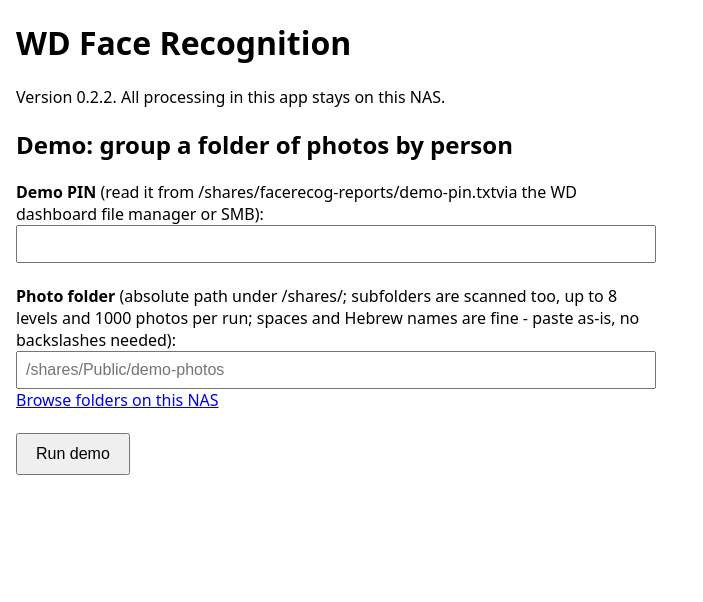
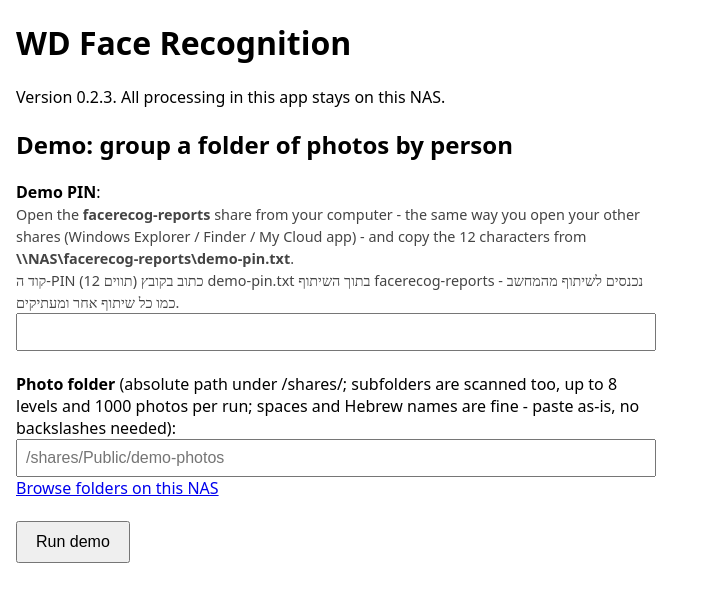
Before and after one commit to reihlinstinct/wd-face-recognition, a PHP site: page / in a window 1280 px wide. Shown: the top 602 px of the page, without its empty margins (0-703 px from the left). Run offline with PHP 8.4, Linux system fonts and the light colour scheme.

Commit message:
Demo page: async runs with live progress, ETA, cancel + PIN discovery hint (closes #32, closes #33)
#33: Run demo no longer blocks on a 10-25 min synchronous POST. The POST
validates PIN+CSRF+folder, spawns wdf_demo as a DETACHED background job
(/bin/sh -c positional-arg wrapper, Hebrew-path byte-safe like the sync
runner), and redirects (PRG). The job writes machine lines
(start=/pid=/exit=) around its output in run.log, so the run survives
closing the tab or losing the connection. The page re-renders live
progress every 5s (meta refresh, zero JS): progress bar with
processed/total, ETA from the measured rate, and a PIN-gated Cancel
(kill by recorded pid; the wrapper still settles the log with exit=).

#32: the PIN hint pointed at a 'WD dashboard file manager' that does not
exist on OS5. Now: concrete \\NAS\facerecog-reports\demo-pin.txt
example via Explorer/Finder/My Cloud app + a Hebrew hint line.

Version 0.2.2 -> 0.2.3 (apkg.rc, page, verify-apkg gate, wdf_demo
--version). Tests: status_test (parsing/ETA/cancel-settle), async_test
(real detached launch: immediate return, machine lines, non-zero exit,
Hebrew arg byte-exact), form_test extended (SMB hint, Hebrew line, old
dead-end wording gone); all wired into CI demo-scan-test.

```diff
--- a/apkg/web/index.php
+++ b/apkg/web/index.php
@@ -5,23 +5,26 @@
 // No SSH, no cloud: everything executes on this NAS, originals are untouched.
 //
 // Auth (demo-grade, until the M-wizard lands): the POST requires the
-// per-install demo PIN, readable only through the authenticated WD dashboard
-// or SMB (/shares/facerecog-reports/demo-pin.txt), plus a per-session CSRF
-// token. Runs are serialized with an exclusive lock.
+// per-install demo PIN, readable only through authenticated NAS access
+// (SMB / the My Cloud web or mobile app), plus a per-session CSRF token.
+//
+// Runs are ASYNC (issue #33): the POST spawns a detached background job and
+// redirects (PRG); the job keeps running when the browser disconnects, and
+// the page re-renders live progress from the job's log (meta refresh).
 session_start();
 require_once __DIR__ . '/paths.php';
 require_once __DIR__ . '/run.php';
 require_once __DIR__ . '/browse.php';
-$version = '0.2.2';
+require_once __DIR__ . '/status.php';
+$version = '0.2.3';
 $appDir = realpath(dirname(__DIR__));
 $demoBin = $appDir . '/bin/wdf_demo';
 $modelsDir = $appDir . '/models';
 $reportsDir = '/shares/facerecog-reports';
 $demoOut = $reportsDir . '/demo-out';
+$runLog = $demoOut . '/run.log';
 $pinFile = $reportsDir . '/demo-pin.txt';
-$lockFile = $reportsDir . '/.demo.lock';
 $msg = '';
-$log = '';
 
 // Folder browser (issue #26): read-only GET navigation under /shares.
 // "Use this folder" prefills the form; the POST still validates the path.
@@ -45,54 +48,63 @@ if (empty($_SESSION['csrf'])) {
 }
 $csrf = $_SESSION['csrf'];
 
+$status = wdf_demo_status($runLog);
+
 if ($_SERVER['REQUEST_METHOD'] === 'POST') {
     $token = (string)($_POST['csrf'] ?? '');
     $pin = trim((string)($_POST['pin'] ?? ''));
     $expectedPin = is_file($pinFile) ? trim((string)file_get_contents($pinFile)) : '';
-    $photos = trim((string)($_POST['photos_dir'] ?? ''));
+    $action = (string)($_POST['action'] ?? 'run');
 
     if (!hash_equals($csrf, $token)) {
         $msg = 'Form token mismatch - reload the page and try again.';
     } elseif ($expectedPin === '' || !hash_equals($expectedPin, $pin)) {
-        $msg = 'Wrong demo PIN. Read it from ' . $pinFile
-            . ' via the WD dashboard file manager or SMB.';
-    } elseif (($photosDir = wdf_normalize_photos_dir($photos)) === null) {
-        // Accepts shell-escaped spaces ("My\ Folder") and trailing slashes;
-        // guards (under /shares/, no "..") apply to the final resolved path.
-        $msg = 'Folder not found on this NAS: ' . htmlspecialchars($photos, ENT_QUOTES, 'UTF-8')
-            . ' - paste the path as shown in the file manager, spaces are fine, no backslashes needed.';
+        $msg = 'Wrong demo PIN. Read it from ' . $pinFile . ' over SMB or the My Cloud app.';
+    } elseif ($action === 'cancel') {
+        // Cancel is best-effort: kill the demo's PID; the wrapper still
+        // appends its exit line, so the page settles on "failed".
+        if ($status['state'] === 'running' && $status['pid'] !== null) {
+            exec('kill ' . (int)$status['pid'] . ' 2>/dev/null');
+        }
+        header('Location: ' . strtok($_SERVER['REQUEST_URI'], '?'), true, 303);
+        exit;
+    } elseif ($status['state'] === 'running') {
+        $msg = 'A demo run is already in progress - its progress is shown below.';
     } else {
-        if (!is_dir($reportsDir)) {
-            @mkdir($reportsDir, 0777, true);
-        }
-        $lock = fopen($lockFile, 'c');
-        if (!$lock || !flock($lock, LOCK_EX | LOCK_NB)) {
-            $msg = 'A demo run is already in progress - wait for it to finish.';
+        $photos = trim((string)($_POST['photos_dir'] ?? ''));
+        if (($photosDir = wdf_normalize_photos_dir($photos)) === null) {
+            // Accepts shell-escaped spaces ("My\ Folder") and trailing
+            // slashes; guards apply to the final resolved path.
+            $msg = 'Folder not found on this NAS: ' . htmlspecialchars($photos, ENT_QUOTES, 'UTF-8')
+                . ' - paste the path as shown in the file manager, spaces are fine, no backslashes needed.';
         } else {
-            // Fixed output path: previous demo output is replaced, never mixed.
-            exec('rm -rf ' . escapeshellarg($demoOut));
-            // No shell: argv array preserves non-ASCII (Hebrew) and spaced
-            // paths byte-for-byte under any LC_CTYPE (see run.php).
-            [$rc, $lines] = wdf_run_demo([$demoBin, $photosDir, $modelsDir, $demoOut, '2']);
-            flock($lock, LOCK_UN);
-            fclose($lock);
-            $log = htmlspecialchars(implode("\n", (array)$lines), ENT_QUOTES, 'UTF-8');
-            if ($rc === 0 && is_file($demoOut . '/index.html')) {
-                $msg = 'Demo finished. Open ' . $demoOut . '/index.html via the WD dashboard '
-                    . 'file manager or SMB - it shows your photos grouped by person.';
+            if (!is_dir($demoOut)) {
+                @mkdir($demoOut, 0777, true);
+            }
+            @unlink($runLog);
+            // Async launch (issue #33): detached background job, output to
+            // run.log; survives the browser disconnecting.
+            $ok = wdf_run_demo_async([$demoBin, $photosDir, $modelsDir, $demoOut, '2'], $runLog);
+            if (!$ok) {
+                $msg = 'Failed to start the demo job - nothing is running. Send this page back with the report.';
             } else {
-                $msg = 'Demo failed (exit ' . (int)$rc . '). Send the log below back with the report.';
+                header('Location: ' . strtok($_SERVER['REQUEST_URI'], '?'), true, 303);
+                exit;
             }
         }
     }
 }
 header('Content-Type: text/html; charset=utf-8');
+$eta = wdf_demo_eta($status, time());
 ?>
 <!doctype html>
 <html lang="en">
 <head>
 <meta charset="utf-8">
 <meta name="viewport" content="width=device-width, initial-scale=1">
+<?php if ($status['state'] === 'running'): ?>
+<meta http-equiv="refresh" content="5">
+<?php endif; ?>
 <title>WD Face Recognition</title>
 <style>
 body{font-family:system-ui;margin:16px;max-width:40em}
@@ -103,17 +115,55 @@ pre{background:#eee;padding:8px;overflow:auto;font-size:.85em}
 .browse{border:1px solid #ccc;border-radius:6px;padding:8px 12px;margin:12px 0}
 .msg{padding:10px;background:#e8f2e8;border-radius:6px}
 label{font-weight:600}
+progress{width:100%;height:1.4em}
+.runbox{border:1px solid #ccc;border-radius:6px;padding:10px 12px;margin:12px 0}
+.hint{font-size:.9em;color:#444}
 </style>
 </head>
 <body>
 <h1>WD Face Recognition</h1>
 <p>Version <?= htmlspecialchars($version, ENT_QUOTES, 'UTF-8') ?>.
 All processing in this app stays on this NAS.</p>
+
+<?php if ($status['state'] === 'running'): ?>
+<div class="runbox">
+<h2>Demo running...</h2>
+<?php if ($status['total'] !== null): ?>
+<progress value="<?= (int)$status['processed'] ?>" max="<?= (int)$status['total'] ?>"></progress>
+<p><b><?= (int)$status['processed'] ?> / <?= (int)$status['total'] ?></b> photos processed<?php
+    if ($eta !== null): ?> - about <b><?= (int)ceil($eta / 60) ?></b> min left<?php endif; ?>.</p>
+<?php else: ?>
+<progress></progress>
+<p>Counting photos...</p>
+<?php endif; ?>
+<p class="hint">This page refreshes itself every 5 seconds. The run continues on the NAS
+even if you close this tab - come back any time. הריצה ממשיכה גם אם סוגרים את הלשונית.</p>
+<form method="post">
+<input type="hidden" name="csrf" value="<?= htmlspecialchars($csrf, ENT_QUOTES, 'UTF-8') ?>">
+<input type="hidden" name="action" value="cancel">
+<label for="pin-cancel">Demo PIN</label> (required to cancel):<br>
+<input type="password" id="pin-cancel" name="pin" autocomplete="one-time-code"
+       autocapitalize="off" autocorrect="off" spellcheck="false" required>
+<button type="submit">Cancel run</button>
+</form>
+</div>
+<?php elseif ($status['state'] === 'done'): ?>
+<p class="msg">Demo finished. Open <?= htmlspecialchars($demoOut, ENT_QUOTES, 'UTF-8') ?>/index.html
+via SMB or the My Cloud app - it shows your photos grouped by person.</p>
+<?php elseif ($status['state'] === 'failed'): ?>
+<p class="msg" style="background:#f2e3e3">Demo failed (exit <?= (int)$status['exit'] ?>). Log tail:</p>
+<pre><?= htmlspecialchars(implode("\n", $status['tail']), ENT_QUOTES, 'UTF-8') ?></pre>
+<?php endif; ?>
+
 <h2>Demo: group a folder of photos by person</h2>
 <form method="post">
 <input type="hidden" name="csrf" value="<?= htmlspecialchars($csrf, ENT_QUOTES, 'UTF-8') ?>">
-<label for="pin">Demo PIN</label> (read it from <?= htmlspecialchars($pinFile, ENT_QUOTES, 'UTF-8') ?>
-via the WD dashboard file manager or SMB):<br>
+<label for="pin">Demo PIN</label>:<br>
+<span class="hint">Open the <b>facerecog-reports</b> share from your computer - the same way you open
+your other shares (Windows Explorer / Finder / My Cloud app) - and copy the 12 characters from
+<b>\\NAS\facerecog-reports\demo-pin.txt</b>.<br>
+קוד ה-PIN (12 תווים) כתוב בקובץ demo-pin.txt בתוך השיתוף facerecog-reports -
+נכנסים לשיתוף מהמחשב כמו כל שיתוף אחר ומעתיקים.</span><br>
 <input type="password" id="pin" name="pin" autocomplete="one-time-code"
        autocapitalize="off" autocorrect="off" spellcheck="false" required><br><br>
 <label for="photos_dir">Photo folder</label> (absolute path under /shares/; subfolders are scanned too, up to 8 levels and 1000 photos per run; spaces and Hebrew names are fine - paste as-is, no backslashes needed):<br>
@@ -127,9 +177,5 @@ via the WD dashboard file manager or SMB):<br>
 <?php if ($msg !== ''): ?>
 <p class="msg"><?= $msg ?></p>
 <?php endif; ?>
-<?php if ($log !== ''): ?>
-<h3>Run log</h3>
-<pre><?= $log ?></pre>
-<?php endif; ?>
 </body>
 </html>
--- a/apkg/web/run.php
+++ b/apkg/web/run.php
@@ -59,3 +59,38 @@ function wdf_run_demo_shell(array $argv): array
     exec($cmd, $lines, $rc);
     return [$rc, $lines];
 }
+
+// Fire-and-forget demo launch (issue #33): the run must survive the browser
+// disconnecting, so the demo runs as a detached background job whose output
+// lands in $logFile, wrapped in machine lines: "start=<epoch>" and
+// "pid=<demo pid>" first, "exit=<rc>" last (see status.php). Returns true
+// when the job was launched.
+function wdf_run_demo_async(array $argv, string $logFile): bool
+{
+    if (PHP_VERSION_ID < 70400) {
+        return false; // argv-array exec is required for non-ASCII paths
+    }
+    // /bin/sh -c with positional parameters: every argument reaches the
+    // shell as raw bytes (no escaping, no locale dependence - the same
+    // guarantee the synchronous runner relies on). $1 is the log path, the
+    // rest is the command. The subshell backgrounds the demo, records its
+    // PID, waits, and appends the exit code; /bin/sh itself returns at once.
+    $wrapper = 'log="$1"; shift; '
+        . '( echo "start=$(date +%s)"; "$@" & pid=$!; echo "pid=$pid"; '
+        . 'wait $pid; printf "exit=%s\n" "$?" ) >>"$log" 2>&1 </dev/null &';
+    $desc = [
+        0 => ['file', '/dev/null', 'r'],
+        1 => ['file', '/dev/null', 'w'],
+        2 => ['file', '/dev/null', 'w'],
+    ];
+    $proc = proc_open(
+        array_merge(['/bin/sh', '-c', $wrapper, 'sh', $logFile], $argv),
+        $desc,
+        $pipes
+    );
+    if (!is_resource($proc)) {
+        return false;
+    }
+    $rc = proc_close($proc);
+    return $rc === 0;
+}
--- /dev/null
+++ b/apkg/web/status.php
@@ -0,0 +1,56 @@
+<?php
+// Demo run status, parsed from the async run's log file (issue #33).
+// The async wrapper appends one machine line, "exit=<rc>", when the demo
+// finishes, so a log without that line is a run still in progress.
+
+// Returns ['state' => idle|running|done|failed, 'total' => ?int,
+//          'processed' => int, 'exit' => ?int, 'start' => ?int,
+//          'pid' => ?int, 'tail' => string[]]
+function wdf_demo_status(string $logFile): array
+{
+    $st = ['state' => 'idle', 'total' => null, 'processed' => 0,
+           'exit' => null, 'start' => null, 'pid' => null, 'tail' => []];
+    if (!is_file($logFile)) {
+        return $st;
+    }
+    $lines = file($logFile, FILE_IGNORE_NEW_LINES);
+    if ($lines === false) {
+        return $st;
+    }
+    foreach ($lines as $line) {
+        if ($st['total'] === null && preg_match('/^photos=(\d+)$/', $line, $m) === 1) {
+            $st['total'] = (int)$m[1];
+        } elseif (preg_match('/^exit=(\d+)$/', $line, $m) === 1) {
+            $st['exit'] = (int)$m[1];
+        } elseif ($st['start'] === null && preg_match('/^start=(\d+)$/', $line, $m) === 1) {
+            $st['start'] = (int)$m[1];
+        } elseif ($st['pid'] === null && preg_match('/^pid=(\d+)$/', $line, $m) === 1) {
+            $st['pid'] = (int)$m[1];
+        } elseif (preg_match('/: faces=\d+$/', $line) === 1) {
+            $st['processed']++;
+        }
+    }
+    $st['tail'] = array_slice($lines, -30);
+    if ($st['exit'] === null) {
+        $st['state'] = 'running';
+    } else {
+        $st['state'] = $st['exit'] === 0 ? 'done' : 'failed';
+    }
+    return $st;
+}
+
+// Estimated seconds left, from elapsed time and the processed/total ratio.
+// Needs a real rate: at least 2 processed photos and a known start time.
+function wdf_demo_eta(array $st, int $now): ?int
+{
+    if ($st['state'] !== 'running' || $st['total'] === null
+        || $st['processed'] < 2 || $st['start'] === null) {
+        return null;
+    }
+    $elapsed = $now - $st['start'];
+    if ($elapsed <= 0) {
+        return null;
+    }
+    $rate = $st['processed'] / $elapsed;
+    return (int)round(($st['total'] - $st['processed']) / $rate);
+}
```
Also changed, not shown: apkg/web/tests/async_test.php (added, +81 -0 lines), apkg/web/tests/form_test.php (+8 -0 lines), apkg/web/tests/status_test.php (added, +69 -0 lines), .github/workflows/ci.yml, 3 other files.
